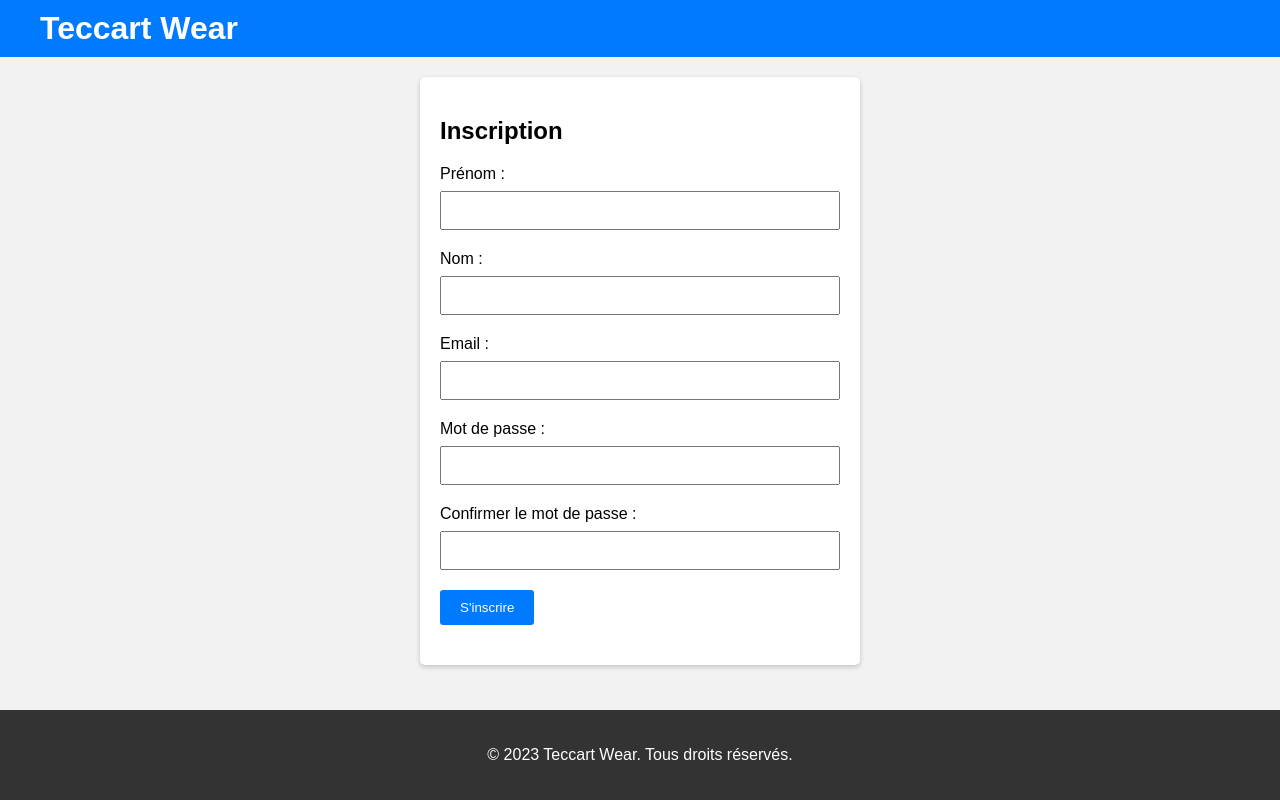
After one commit to Unchevreuill/projet2_Savoie, a PHP site: page /pages/inscription.php in a window 1280 px wide. The commit adds this page. Run offline with PHP 8.4, Linux system fonts and the light colour scheme.

Commit message:
debut page inscription

```diff
--- /dev/null
+++ b/css/inscription.css
@@ -0,0 +1,71 @@
+body {
+    font-family: Arial, sans-serif;
+    background-color: #f2f2f2;
+    margin: 0;
+}
+
+header {
+    background-color: #007BFF;
+    color: #fff;
+    padding: 10px 0;
+    text-align: center;
+}
+
+.header-content {
+    display: flex;
+    justify-content: space-between;
+    align-items: center;
+    max-width: 1200px;
+    margin: 0 auto;
+}
+
+h1 {
+    margin: 0;
+}
+
+.container {
+    max-width: 400px;
+    margin: 20px auto;
+    background-color: #fff;
+    padding: 20px;
+    border-radius: 5px;
+    box-shadow: 0 2px 5px rgba(0, 0, 0, 0.2);
+}
+
+.form-group {
+    margin-bottom: 20px;
+}
+
+label {
+    display: block;
+    margin-bottom: 8px;
+}
+
+input {
+    width: 100%;
+    padding: 10px;
+    box-sizing: border-box;
+}
+
+.button {
+    background-color: #007BFF;
+    color: #fff;
+    padding: 10px 20px;
+    border: none;
+    border-radius: 3px;
+    cursor: pointer;
+}
+
+.button:hover {
+    background-color: #0056b3;
+}
+
+footer {
+    text-align: center;
+    padding: 20px 0;
+    background-color: #333;
+    color: #fff;
+    position: fixed;
+    bottom: 0;
+    width: 100%;
+}
--- /dev/null
+++ b/pages/inscription.php
@@ -0,0 +1,54 @@
+<!DOCTYPE html>
+<html lang="fr">
+<head>
+    <meta charset="UTF-8">
+    <meta name="viewport" content="width=device-width, initial-scale=1.0">
+    <title>Inscription - Teccart Wear</title>
+    <link rel="stylesheet" href="../css/inscription.css">
+</head>
+<body>
+    <header>
+        <div class="header-content">
+            <h1>Teccart Wear</h1>
+        </div>
+    </header>
+
+    <div class="container">
+        <h2>Inscription</h2>
+        <form action="inscription_logic.php" method="post">
+            <div class="form-group">
+                <label for="prenom">Prénom :</label>
+                <input type="text" id="prenom" name="prenom" required>
+            </div>
+
+            <div class="form-group">
+                <label for="nom">Nom :</label>
+                <input type="text" id="nom" name="nom" required>
+            </div>
+
+            <div class="form-group">
+                <label for="email">Email :</label>
+                <input type="email" id="email" name="email" required>
+            </div>
+
+            <div class="form-group">
+                <label for="mot_de_passe">Mot de passe :</label>
+                <input type="password" id="mot_de_passe" name="mot_de_passe" required>
+            </div>
+
+            <div class="form-group">
+                <label for="confirmer_mot_de_passe">Confirmer le mot de passe :</label>
+                <input type="password" id="confirmer_mot_de_passe" name="confirmer_mot_de_passe" required>
+            </div>
+
+            <div class="form-group">
+                <button type="submit" class="button">S'inscrire</button>
+            </div>
+        </form>
+    </div>
+
+    <footer>
+        <p>&copy; 2023 Teccart Wear. Tous droits réservés.</p>
+    </footer>
+</body>
+</html>
```
Also changed, not shown: pages/accueil.php (+17 -2 lines).
